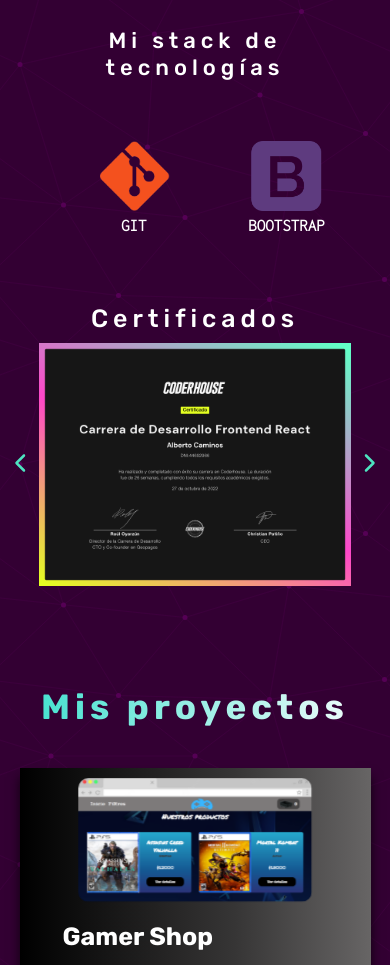
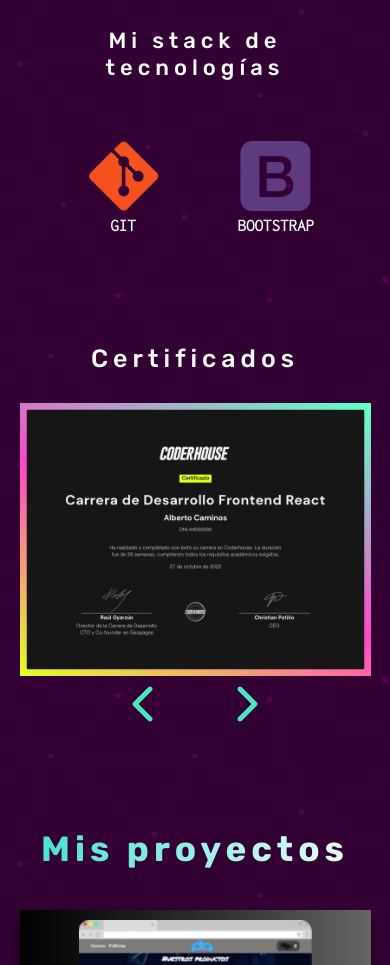
Before and after one commit to AlbeerC/portfolio, a website: page index.html in a window 390 px wide. Shown: the part 1035-2000 px from the top of the page. Drawn offline with Linux system fonts and the light colour scheme; a web font is replaced by a local one.

Commit message:
fix responsive header and change slider

```diff
--- a/index.html
+++ b/index.html
@@ -165,9 +165,23 @@
         <!-- <CERTIFICATES> -->
         <section id="certificates">
             <h3>Certificados</h3>
-            <div class="certificates-flex">
+            <div class="slider-container">
+                <div class="cert-slide">
+                    <img src="img/frontend.png" alt="">
+                </div>
+                <div class="cert-slide">
+                    <img src="img/dw.png" alt="">
+                </div>
+                <div class="cert-slide">
+                    <img src="img/js.png" alt="">
+                </div>
+                <div class="cert-slide">
+                    <img src="img/react.png" alt="">
+                </div>
+            </div>
+
+            <div class="btn-container">
                 <button class="prev-btn"><i class="fa-solid fa-chevron-left"></i></button>
-                <img src="img/frontend.png"id="certificates-img" alt="">
                 <button class="next-btn"><i class="fa-solid fa-chevron-right"></i></button>
             </div>
 
--- a/js/app.js
+++ b/js/app.js
@@ -15,50 +15,33 @@
 
 
 // Slider de certificados
-const certificates = [
-    {
-        img: "../img/frontend.png"
-    },
-    {
-        img: "../img/dw.png"
+const slides = document.querySelectorAll(".cert-slide");
+const nextBtn = document.querySelector(".next-btn");
+const prevBtn = document.querySelector(".prev-btn");
 
-    },
-    {
-        img: "../img/js.png"
-    },
-    {
-        img: "../img/react.png"
-    }
-]
+slides.forEach((slide, index) => {
+  slide.style.left = `${index * 100}%`;
+});
 
-const certImg = document.getElementById("certificates-img");
-
-const prevBtn = document.querySelector(".prev-btn");
-const nextBtn = document.querySelector(".next-btn");
-
-let currentItem = 0;
-
-function showItem() {
-    const item = certificates[currentItem];
-    certImg.src = item.img;
-}
-
-window.addEventListener("DOMContentLoaded", () => {
-    showItem(currentItem)
-})
+let counter = 0;
 
 nextBtn.addEventListener("click", () => {
-    currentItem++
-    if (currentItem > certificates.length - 1) {
-        currentItem = 0;
-    }
-    showItem()
-})
+  counter++;
+  carousel();
+});
+prevBtn.addEventListener("click", () => {
+  counter--;
+  carousel();
+});
 
-prevBtn.addEventListener("click", () => {
-    currentItem--
-        if (currentItem < 0) {
-        currentItem = certificates.length - 1;
-    }
-    showItem()
-})
+function carousel() {
+  if (counter === slides.length) {
+    counter = 0;
+  } else if (counter < 0) {
+    counter = slides.length -1;
+  }
+
+  slides.forEach((slide) => {
+    slide.style.transform = `translateX(-${counter * 100}%)`;
+  });
+}
--- a/scss/_certificates.scss
+++ b/scss/_certificates.scss
@@ -1,4 +1,8 @@
 #certificates {
+
+    display: grid;
+    place-items: center;
+
     h3 {
         font-size: 3.5rem;
         font-weight: 500;
@@ -11,38 +15,76 @@
         }
     }
 
-    .certificates-flex {
-        display: flex;
-        align-items: center;
-        justify-content: center;
-        gap: 5rem;
+    .slider-container {
+        position: relative;
+        overflow: hidden;
+        width: 100vw;
+        height: 50rem;
+        max-width: 60rem;
 
-        @include responsive(pc) {
-            gap: 0;
+        @media (max-width: 992px) {
+            height: 50rem;
+        }
+        @media (max-width : 820px) {
+            height: 45rem;
+        }
+        @media (max-width: 540px) {
+            height: 40rem;
+        }
+        @media (max-width: 480px) {
+            height: 35rem;
+        }
+        @media (max-width: 400px) {
+            height: 30rem;
         }
 
-        img {
-            width: 60%;
-            max-height: 45rem;
+        .cert-slide {
+            position: absolute;
+            width: 100%;
+            height: 100%;
+            transition: all 0.80s ease-in-out;
 
-            @include responsive(pc) {
-                width: 80%;
+            img {
+                width: 60rem;
+                height: auto;
+                display: block;
+                margin: 2rem auto;
+                object-fit: cover;
+
+                @include responsive(pc) {
+                    width: 90%;
+                }
             }
         }
+    }
+
+    .btn-container {
+        display: flex;
+        justify-content: center;
+        gap: 7rem;
 
         button {
             background-color: transparent;
-            padding: .5rem 1rem;
-            border-radius: 50%;
             border: none;
-            font-size: 5rem;
             color: $lightBlue;
+            font-size: 4rem;
             cursor: pointer;
-
-            @include responsive(pc) {
-                font-size: 2rem;
-
-            }
         }
     }
 }
+
+@media screen and (min-width: 576px) {
+    .slider-container {
+      height: 45vh;
+    }
+  }
+  @media screen and (min-width: 768px) {
+    .slider-container {
+      height: 55vh;
+    }
+  }
+  @media screen and (min-width: 992px) {
+    .slider-container {
+      height: 65vh;
+    }
+  }
--- a/scss/_header.scss
+++ b/scss/_header.scss
@@ -7,6 +7,11 @@
     position: fixed;
     top: 0;
     z-index: 1;
+
+    @include responsive(pc) {
+        background: rgb(184,180,180);
+         background: linear-gradient(0deg, rgba(184,180,180,1) 0%, #4de5c1 65%);
+    }
 
     h1 {
         background-image: linear-gradient(-225deg, #850e85 0%, #306fb8 29%, #6f38a3 67%, #ce12ce 100%);
```
Also changed, not shown: css/main.css.
